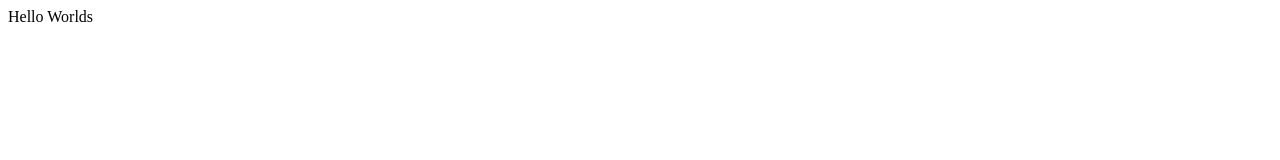
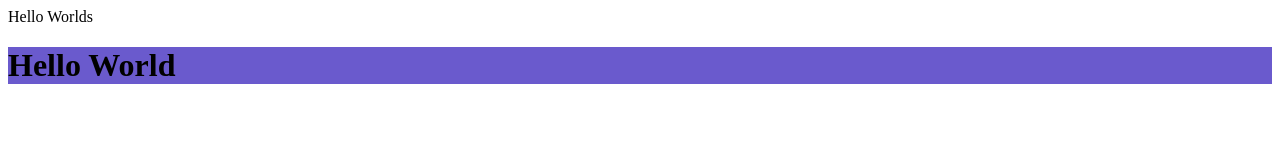
Before and after one commit to maptheviolet/maptheviolet.github.io, a plain HTML site: page index.html in a window 1280 px wide. Drawn offline with Linux system fonts and the light colour scheme.

Commit message:
Update index.html

```diff
--- a/index.html
+++ b/index.html
@@ -1 +1,2 @@
 Hello Worlds
+<h1 style="background-color:SlateBlue;">Hello World</h1>
```
